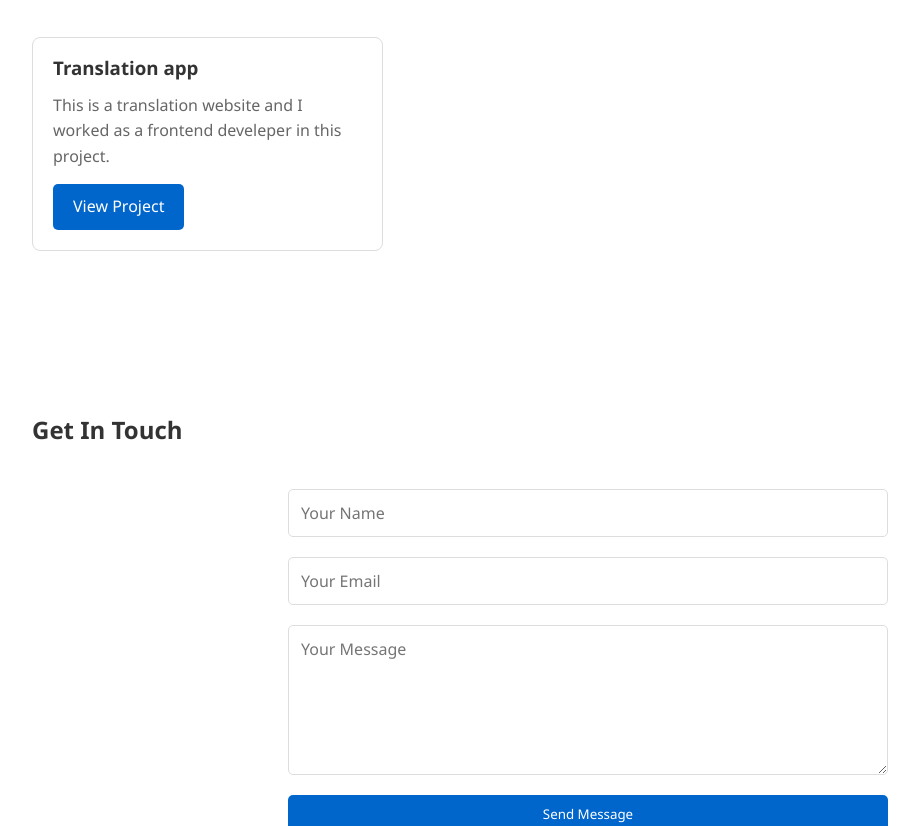
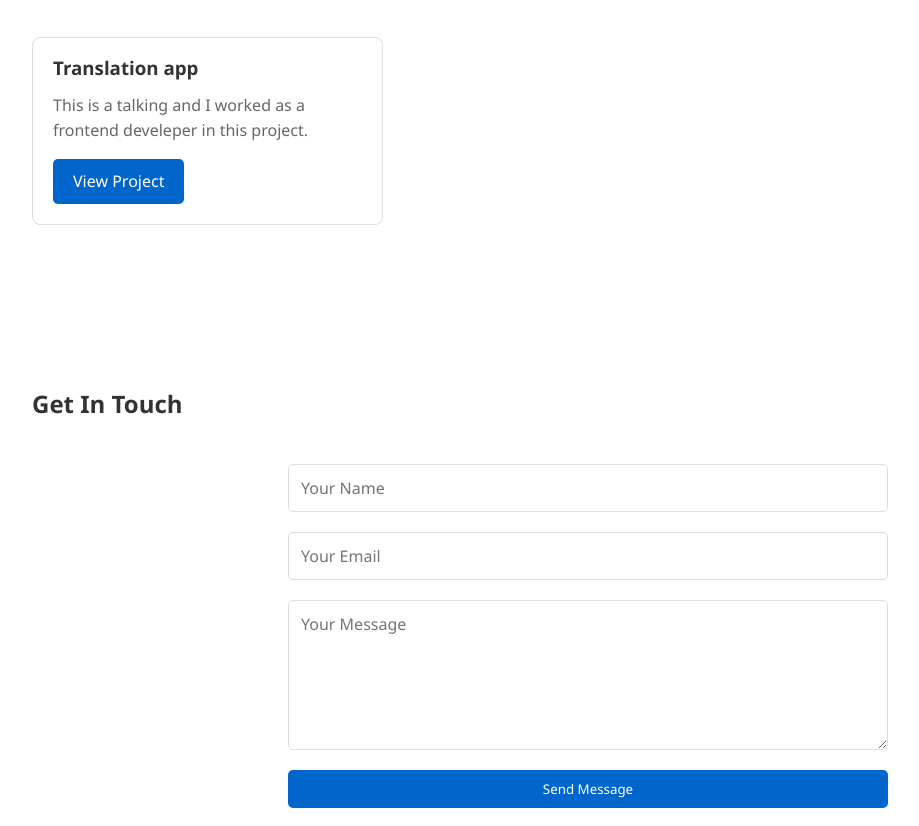
Before and after one commit to janhvivatsa/portfolio1, a plain HTML site: page index.html in a window 1280 px wide. Shown: the part 959-1785 px from the top of the page, without its empty margins (52-971 px from the left). Drawn offline with Linux system fonts and the light colour scheme.

Commit message:
Update index.html

```diff
--- a/index.html
+++ b/index.html
@@ -61,8 +61,8 @@
                 <div class="project">
 
                     <h3>Translation app</h3>
-                    <p>This is a translation website and I worked as a frontend develeper in this project.</p>
-                    <a href="https://janhvivatsa.github.io/translation-app/" class="btn">View Project</a>
+                    <p>This is a talking and I worked as a frontend develeper in this project.</p>
+                    <a href="https://janhvivatsa.github.io/talking-bot/" class="btn">View Project</a>
                 </div>
 
             </div>
```
